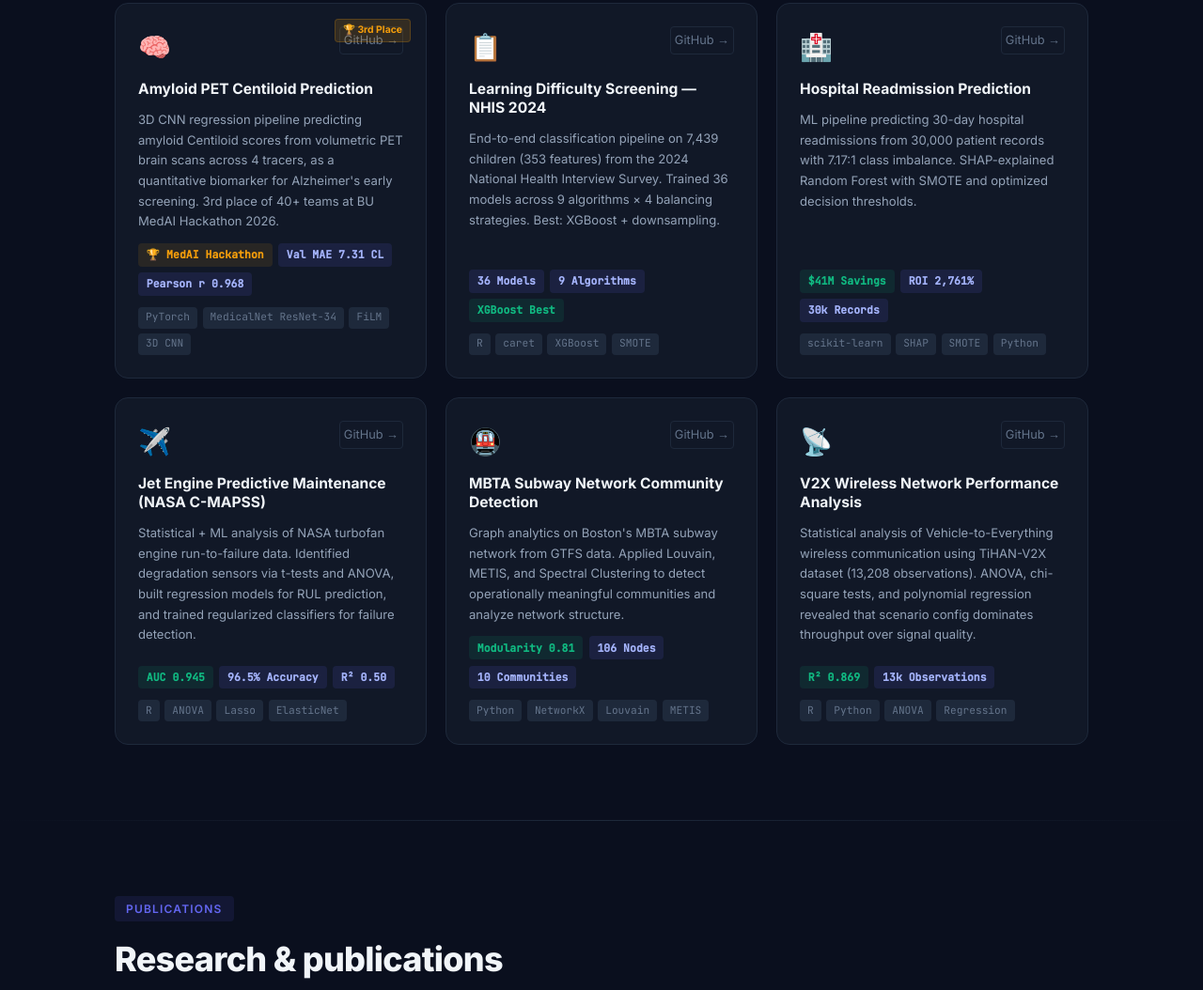
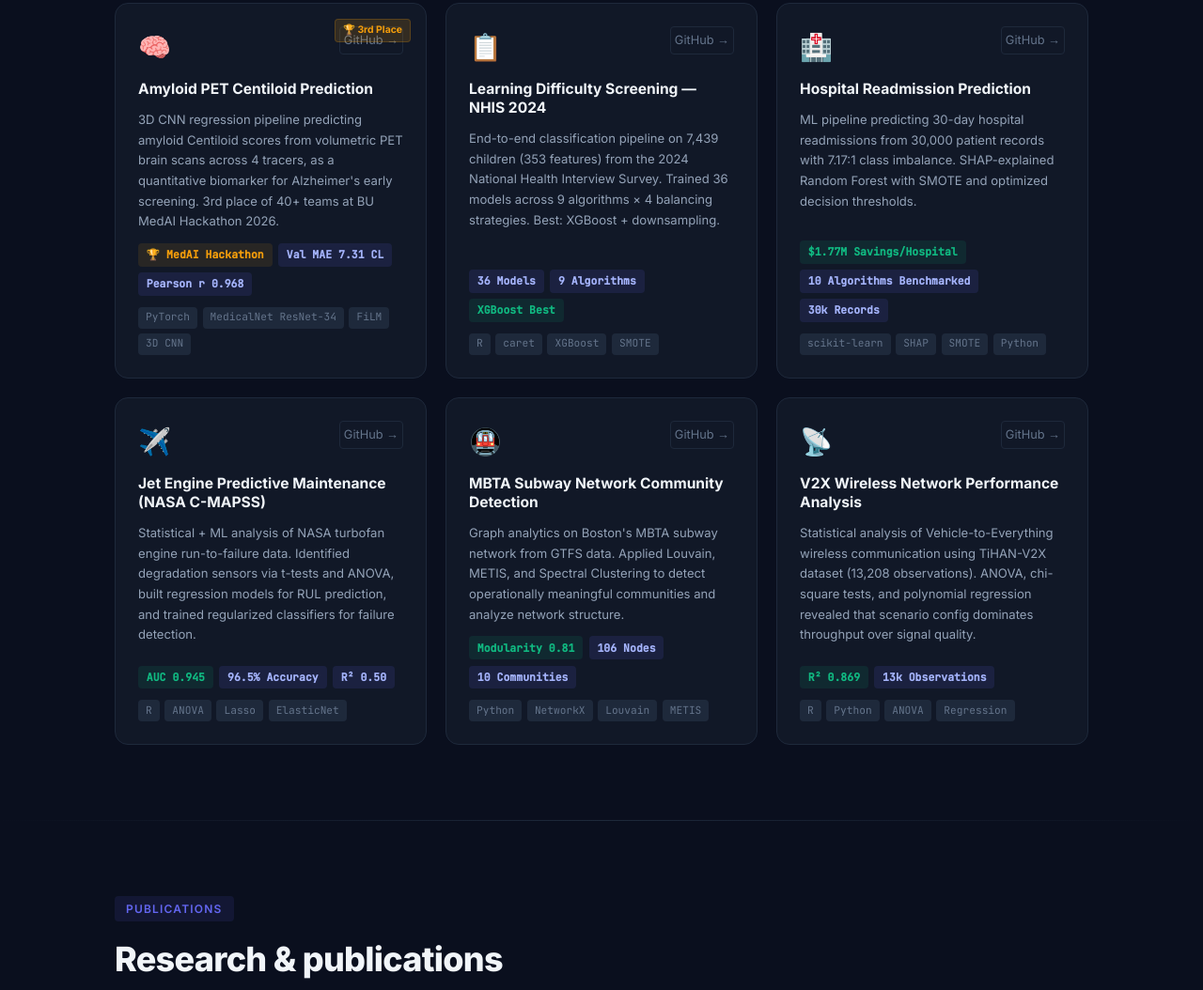
Before and after one commit to RyanSingh0/RyanSingh0.github.io, a plain HTML site: page index.html in a window 1280 px wide. Shown: the part 3521-4575 px from the top of the page at 94% size. Drawn offline with Linux system fonts and the light colour scheme.

Commit message:
Add files via upload

```diff
--- a/index.html
+++ b/index.html
@@ -440,8 +440,8 @@
       <h3>Hospital Readmission Prediction</h3>
       <p>ML pipeline predicting 30-day hospital readmissions from 30,000 patient records with 7.17:1 class imbalance. SHAP-explained Random Forest with SMOTE and optimized decision thresholds.</p>
       <div class="project-metrics">
-        <span class="metric-chip green">$41M Savings</span>
-        <span class="metric-chip">ROI 2,761%</span>
+        <span class="metric-chip green">$1.77M Savings/Hospital</span>
+        <span class="metric-chip">10 Algorithms Benchmarked</span>
         <span class="metric-chip">30k Records</span>
       </div>
       <div class="project-tags">
```
